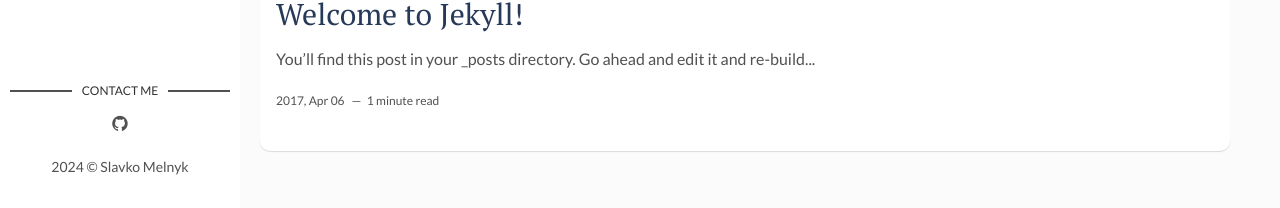
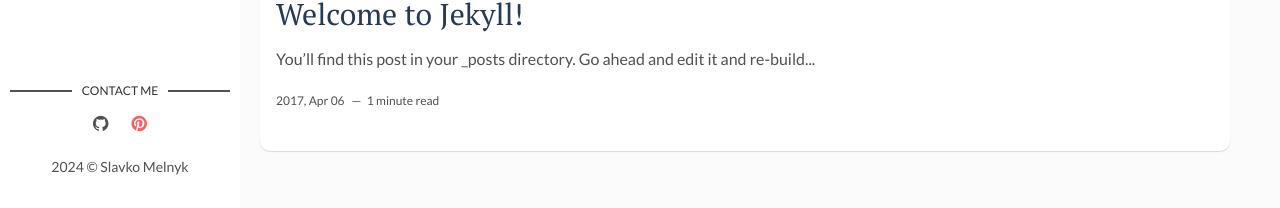
Before and after one commit to slavkomelnyk/slavkomelnyk.github.io, a Jekyll site: the page built from index.html, in a window 1280 px wide and 1256 px high. Shown: the part 1045-1253 px from the top of the window. Built offline with Jekyll 4.4.1, drawn with Linux system fonts in a browser that asks for light colours; the list of posts is cut into pages by our own code.

Commit message:
social icons colors update

```diff
--- a/_config.yml
+++ b/_config.yml
@@ -14,6 +14,7 @@
 social-github: slavkomelnyk # add your Github handle
 social-linkedin: # add your Linkedin handle
 social-email: # add your Email address
+social-pinterest: slavkomelnyk
 
 # Disqus
 discus-identifier: mr-brown # add your discus identifier
--- a/_layouts/main.html
+++ b/_layouts/main.html
@@ -17,12 +17,12 @@
       <h3 class="contact-title">Contact me</h3>
       <ul>
         {% if site.social-twitter %}
-          <li><a href="https://twitter.com/{{ site.social-twitter }}" target="_blank"><i class="fa fa-twitter" aria-hidden="true"></i></a></li>
+          <li><a href="https://twitter.com/{{ site.social-twitter }}" target="_blank"><i class="fa fa-twitter" style="color: #74C0FC;" aria-hidden="true"></i></a></li>
         {% else %}
 <!--          <li><a href="https://twitter.com/" target="_blank"><i class="fa fa-twitter" aria-hidden="true"></i></a></li>-->
         {% endif %}
         {% if site.social-facebook %}
-          <li><a href="https://facebook.com/{{ site.social-facebook }}" target="_blank"><i class="fa fa-facebook" aria-hidden="true"></i></a></li>
+          <li><a href="https://facebook.com/{{ site.social-facebook }}" target="_blank"><i class="fa fa-facebook" style="color: #0593ff;" aria-hidden="true"></i></a></li>
         {% else %}
 <!--          <li><a href="https://facebook.com/" target="_blank"><i class="fa fa-facebook" aria-hidden="true"></i></a></li>-->
         {% endif %}
@@ -32,12 +32,17 @@
 <!--          <li class="github"><a href="http://github.com/" target="_blank"><i class="fa fa-github" aria-hidden="true"></i></a></li>-->
         {% endif %}
         {% if site.social-linkedin %}
-          <li class="linkedin"><a href="https://in.linkedin.com/in/{{site.social-linkedin}}" target="_blank"><i class="fa fa-linkedin"></i></a></li>
+          <li class="linkedin"><a href="https://in.linkedin.com/in/{{site.social-linkedin}}" target="_blank"><i class="fa fa-linkedin" style="color: #2ea4ff;"></i></a></li>
         {% else %}
 <!--          <li class="linkedin"><a href="https://in.linkedin.com/" target="_blank"><i class="fa fa-linkedin" aria-hidden="true"></i></a></li>-->
         {% endif %}
         {% if site.social-email %}
           <li class="email"><a href="mailto:{{site.social-email}}"><i class="fa fa-envelope-o"></i></a></li>
+        {% else %}
+<!--          <li class="email"><a href=""><i class="fa fa-envelope-o" aria-hidden="true"></i></a></li>-->
+        {% endif %}
+        {% if site.social-pinterest %}
+          <li class="email"><a href="https://www.pinterest.com/{{site.social-pinterest}}"><i class="fa fa-pinterest" style="color: #ff5c5c;"></i></a></li>
         {% else %}
 <!--          <li class="email"><a href=""><i class="fa fa-envelope-o" aria-hidden="true"></i></a></li>-->
         {% endif %}
```
